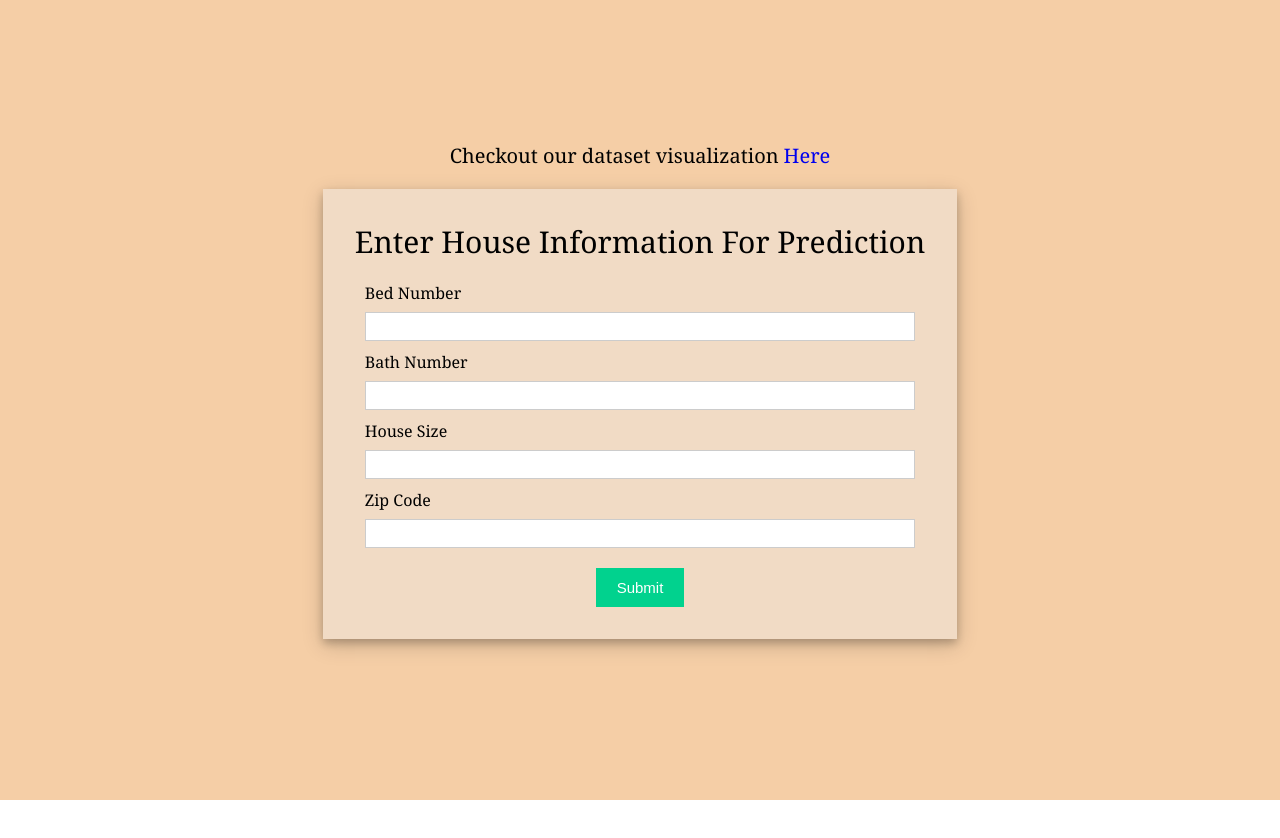
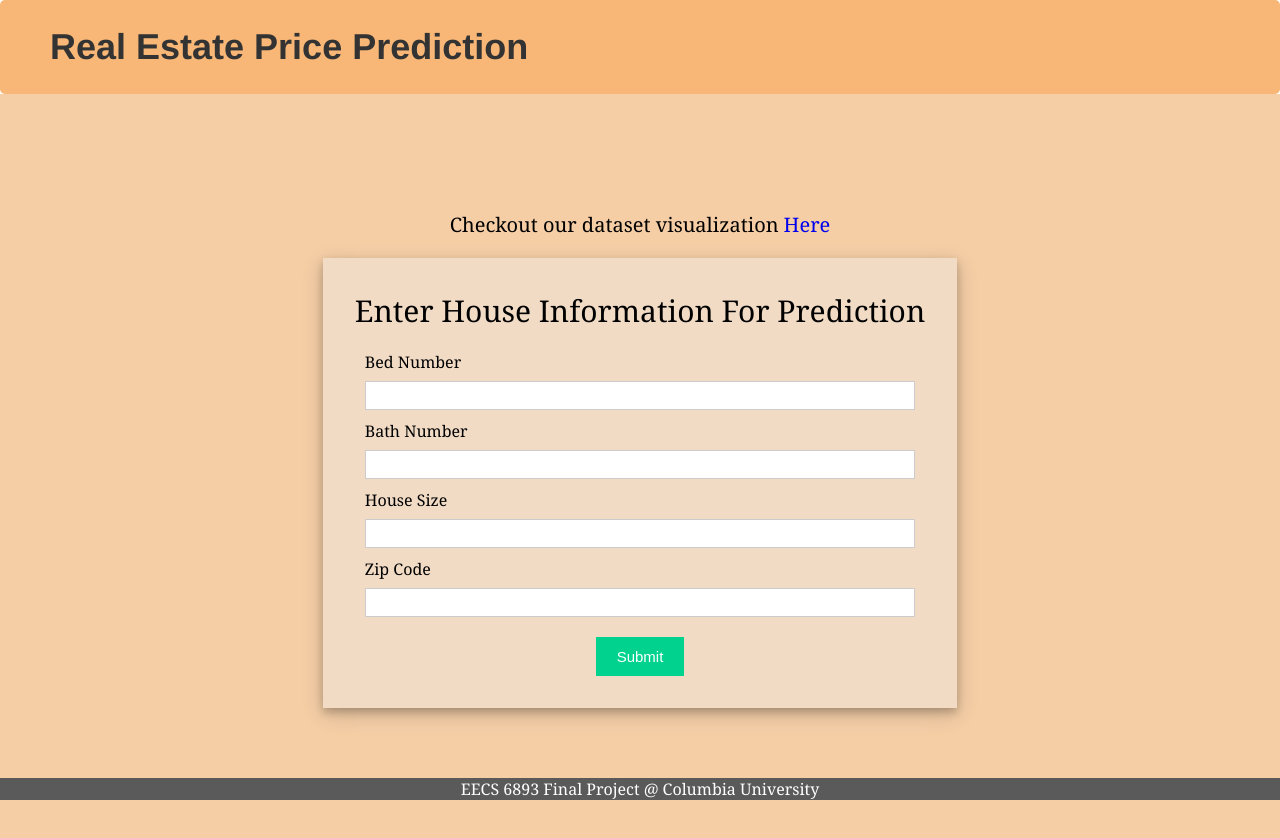
Before and after one commit to ChuQinSteve/202212-08-My-Final-Project, a React app in the folder front-end/: page / in a window 1280 px wide. Before the commit the page ends 800 px from the top, so only its background shows below. Built offline with nearby package versions, Linux system fonts and the light colour scheme.

Commit message:
add more UI features for website

```diff
--- a/front-end/src/UserForm.css
+++ b/front-end/src/UserForm.css
@@ -4,7 +4,6 @@
     align-items: center;
     justify-content: center;
     flex-direction: column;
-    gap: 20px;
     height: 100vh;
     font-family: Cambria, Cochin, Georgia, Times, "Times New Roman", serif;
     background-color: #f5cea6;
@@ -61,7 +60,7 @@
     display: flex;
   }
 
-  .title {
+  .formtitle {
     font-size: 30px;
     margin-bottom: 20px;
   }
@@ -72,3 +71,35 @@
     gap: 8px;
     margin: 10px;
   }
+
+  .footer {
+    position: fixed;
+    left: 0;
+    bottom: 0;
+    width: 100%;
+    background-color: rgb(90, 90, 90);
+    color: white;
+    text-align: center;
+  }
+
+  .title {
+    font-size: 36px;
+    font-family: 'Helvetica Neue', sans-serif;
+    font-weight: bold;
+    color: #333;
+    background-color: #f8b776;
+    padding: 20px;
+    padding-left: 50px;
+    border-radius: 5px;
+    line-height: 1.5;
+    margin: 0;
+  }
+
+  .content {
+    display: flex;
+    align-items: center;
+    justify-content: center;
+    flex-direction: column;
+    gap: 20px;
+    margin-top: -50px;
+  }
--- a/front-end/src/UserForm.js
+++ b/front-end/src/UserForm.js
@@ -41,7 +41,7 @@ function UserForm() {
       headers: { "Content-Type": "application/json" },
       body: JSON.stringify(data),
     };
-    fetch("http://34.123.1.111:9001/predict", requestOptions)
+    fetch("http://104.154.230.85:9001/predict", requestOptions)
       .then((response) => handleResponse(response))
       .then((value) => {
         setOutput({value: "Predicted value is: " + parseFloat(value['price_predicted']).toFixed(1),
@@ -84,16 +84,26 @@ function UserForm() {
   );
 
   return (
+    <div>
+      <div className="title">Real Estate Price Prediction</div>
+
       <div className="app">
+        <div className="content">
           <div className="vislink">
             <label>Checkout our dataset visualization </label>
-        <a className="vis" href="/visualization.html">Here</a>
+            <a className="vis" href="./visualization.html">Here</a>
           </div>
           <div className="user-form">
-        <div className="title">Enter House Information For Prediction</div>
+            <div className="formtitle">Enter House Information For Prediction</div>
             {renderForm}
           </div>
           <div className="output-tag" style={{ color: output.color }}>{output.value}</div>
+        </div>
+
+        <div className="footer">
+          EECS 6893 Final Project @ Columbia University
+        </div>
+      </div>
     </div>
   );
 }
```
Also changed, not shown: 1 other file. Lines whose indentation alone changed are shown as unchanged.
